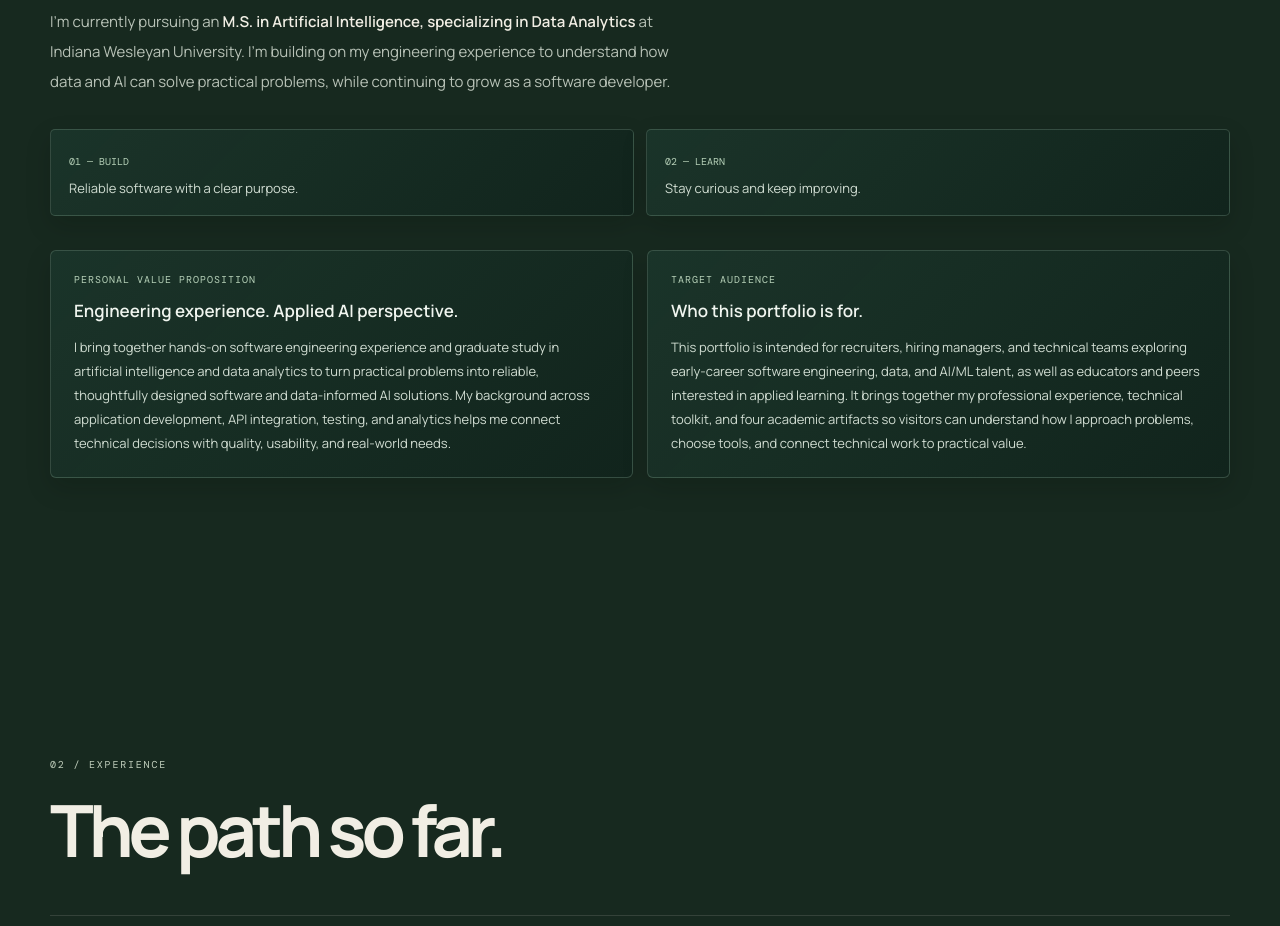
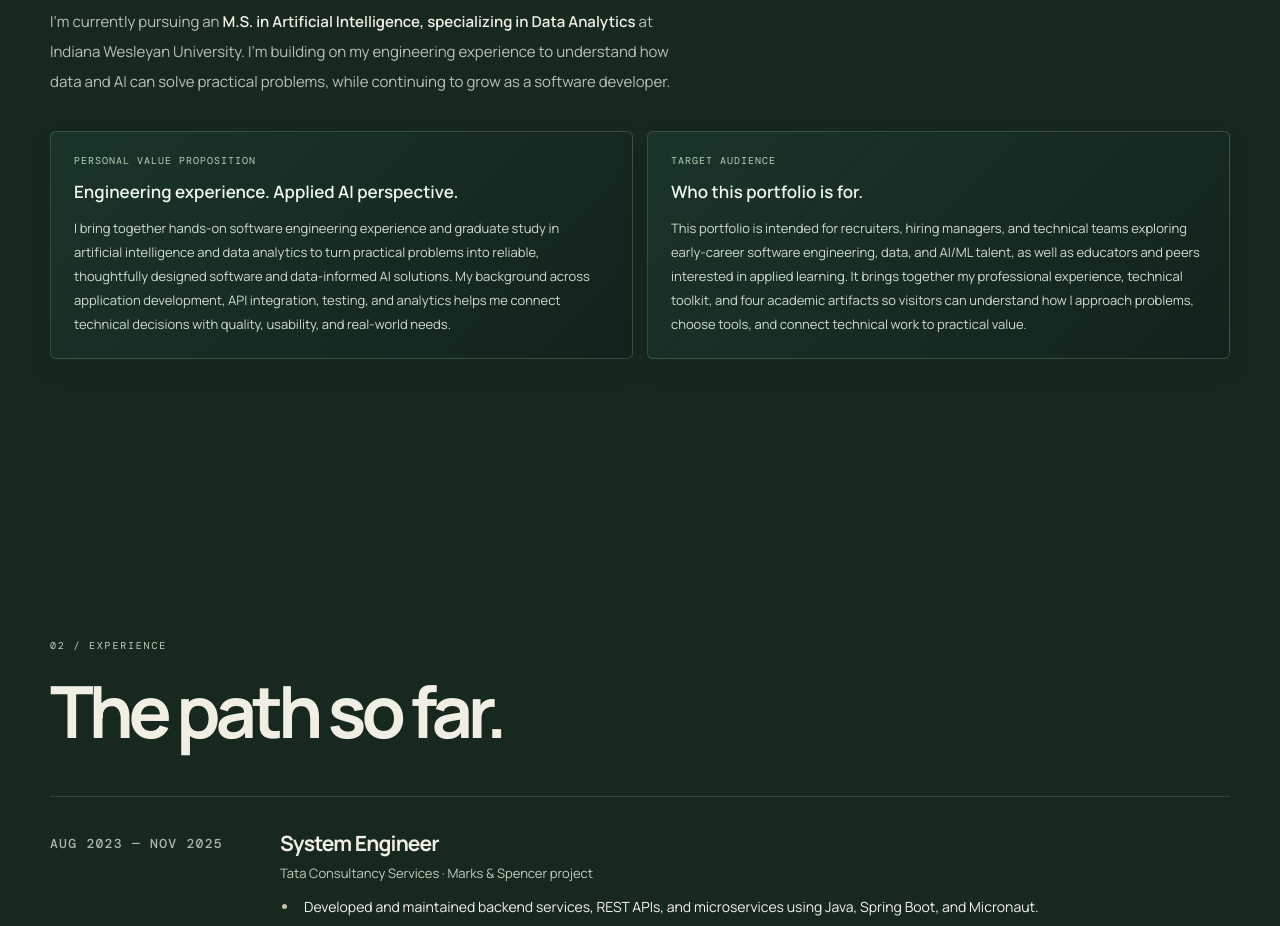
Before and after one commit to AnushaKallempudi12/portfolio, a Next.js app: page /portfolio/ in a window 1280 px wide. Shown: the part 1300-2226 px from the top of the page. Built offline with nearby package versions, Linux system fonts and the light colour scheme.

Commit message:
Remove Build and Learn cards from professional bio

```diff
--- a/src/app/page.jsx
+++ b/src/app/page.jsx
@@ -78,7 +78,6 @@ export default function Home(){
    <div className="reveal"><div className="section-kicker">01 / Professional Bio</div><h2 className="section-heading">From software foundations<br/><em>to applied AI.</em></h2>
     <p className="about-copy">My background is in software engineering at <strong>Tata Consultancy Services</strong>, where I worked on a retail technology project for Marks & Spencer. I contributed to developing backend functionality, integrating application services, validating APIs, automating regression testing, and supporting application releases. Working across these areas gave me an understanding of how different parts of an enterprise application come together to support business operations.</p>
     <p className="about-copy">I’m currently pursuing an <strong>M.S. in Artificial Intelligence, specializing in Data Analytics</strong> at Indiana Wesleyan University. I’m building on my engineering experience to understand how data and AI can solve practical problems, while continuing to grow as a software developer.</p>
-    <div className="principles"><div className="principle"><small>01 — BUILD</small><p>Reliable software with a clear purpose.</p></div><div className="principle"><small>02 — LEARN</small><p>Stay curious and keep improving.</p></div></div>
     <div className="portfolio-positioning">
      <article className="positioning-card">
       <div className="positioning-kicker">Personal Value Proposition</div>
```
